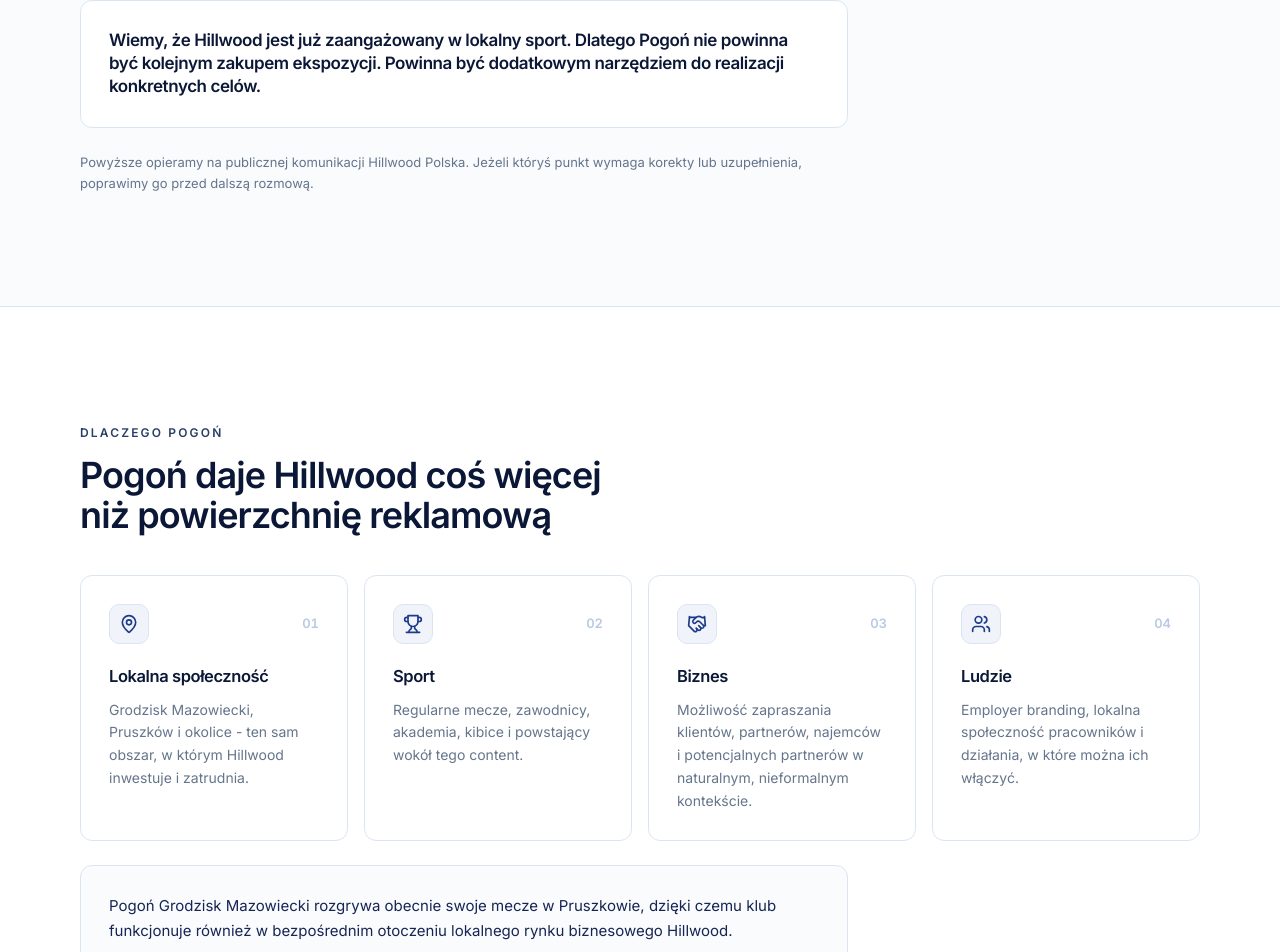
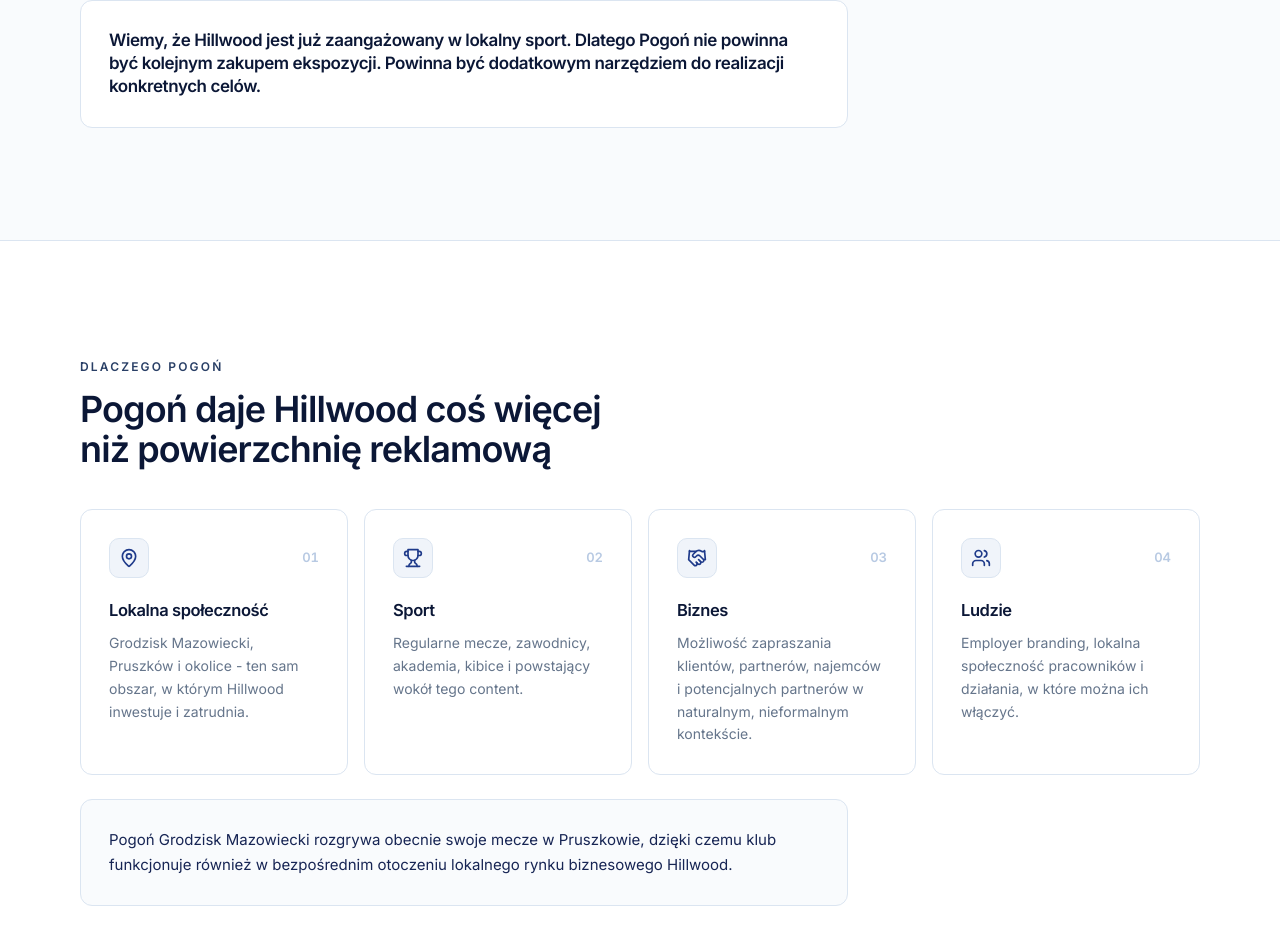
Before and after one commit to Kylog1/SportProSpace, a Next.js app: page /hillwood in a window 1280 px wide. Shown: the part 1480-2432 px from the top of the page. Built offline with nearby package versions, Linux system fonts and the light colour scheme.

Commit message:
Usun akapit o zrodle danych ze strony /hillwood

```diff
--- a/app/hillwood/page.tsx
+++ b/app/hillwood/page.tsx
@@ -195,12 +195,6 @@
             dodatkowym narzędziem do realizacji konkretnych celów.
           </p>
         </div>
-
-        <p className="mt-6 max-w-3xl text-[13px] leading-relaxed text-muted-foreground">
-          Powyższe opieramy na publicznej komunikacji Hillwood Polska. Jeżeli
-          któryś punkt wymaga korekty lub uzupełnienia, poprawimy go przed
-          dalszą rozmową.
-        </p>
       </div>
     </section>
   );
```
